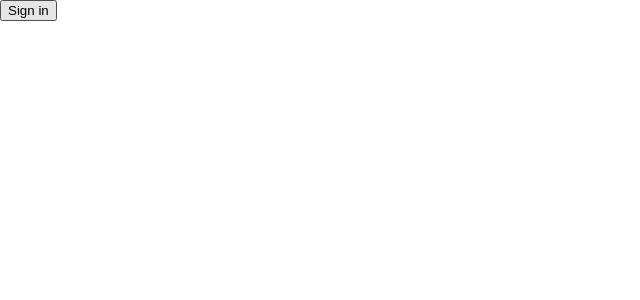
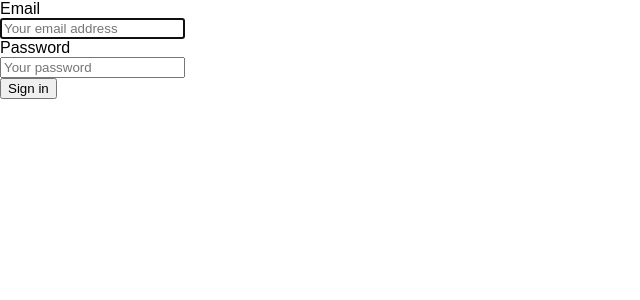
Before and after one commit to gil-air-may/react-boilerplate, a React app: page / in a window 1280 px wide. Shown: the top 300 px of the page, without its empty margins (0-640 px from the left). Built offline with nearby package versions, Linux system fonts and the light colour scheme.

Commit message:
WIP still trying to redirect to private route

```diff
--- a/package.json
+++ b/package.json
@@ -3,7 +3,9 @@
   "version": "0.1.0",
   "private": true,
   "dependencies": {
+    "ajv": "^6.5.3",
     "autoprefixer": "7.1.6",
+    "axios": "^0.18.0",
     "babel-core": "6.26.0",
     "babel-eslint": "7.2.3",
     "babel-jest": "20.0.3",
@@ -95,5 +97,8 @@
   },
   "eslintConfig": {
     "extends": "react-app"
+  },
+  "devDependencies": {
+    "prettier": "1.14.2"
   }
 }
--- a/src/Actions.js
+++ b/src/Actions.js
@@ -1,5 +1,23 @@
-export function signinUser() {
-  return function(dispatch) {
-    dispatch({ type: 'AUTH_USER'})
-  }
+import axios from 'axios'
+
+export const signinUser = (email, password) => dispatch => {
+
+
+  console.log({ email, password })
+    axios.post(`/sessions/signin`, { email: email, password: password })
+      .then(function (response) {
+        console.log('Inside then')
+        console.log(response)
+        // dispatch({ type: 'AUTH_USER'});
+        // console.log(response.data)
+        // localStorage.setItem('token', response.data.token);
+      })
+      .catch(function(error) {
+        console.log('Inside Error')
+        console.log(error)
+        //alert(error.message);
+      })
+  return
+  // return function(dispatch) {
+  // }
 }
--- a/src/App.js
+++ b/src/App.js
@@ -21,7 +21,7 @@ class App extends Component {
       <BrowserRouter>
         <Switch>
           <PrivateRoute path='/private' component={PrivateComponent}/>
-          <Route path='/' component={LoginPage}/>
+          <Route exact path='/' component={LoginPage}/>
         </Switch>
       </BrowserRouter>
     </Provider>
--- a/src/LoginPage.js
+++ b/src/LoginPage.js
@@ -10,47 +10,59 @@ const mapStateToProps = state => {
 };
 
 class Login extends React.Component {
+  state = {
+    email: "",
+    password: "",
+  }
+
   handleFormSubmit = async (event) => {
-    // event.preventDefault();
-    // console.log(this.props)
-    // this.props.signinUser()
-    //   .then((response) => {
-    //     console.log(this.props)
-    //     if (this.state.isAuthenticated){
-    //       this.props.history.push("/private");
-    //     }
-    //   }, (error) => {
-    //     alert(error.message)
-    //   });
 
     try {
-      console.log(this.props)
-      await this.props.signinUser();
-      console.log(this.props)
+      await this.props.signinUser(this.state.email, this.state.password);
+      console.log('await has ended')
       if (this.props.isAuthenticated)
       { this.props.history.push("/private")}
 
     } catch (error) {
       alert(error.message)
     }
-
-
   }
-
 
   render() {
 
-    console.log(this.props)
     return (
-
+      <form>
+        <div className="field">
+          <label className="label">Email</label>
+          <div className="control">
+            <input
+            className="input"
+            type="email"
+            placeholder="Your email address"
+            value={this.state.email}
+            autoFocus={true}
+            onChange={(e) => this.setState({...this.state, email: e.target.value})}
+            />
+          </div>
+      </div>
+      <div className="field">
+        <label className="label">Password</label>
+        <div className="control">
+          <input
+          className="input"
+          type="password"
+          placeholder="Your password"
+          value={this.state.password}
+          onChange={(e) => this.setState({...this.state, password: e.target.value})}
+          />
+        </div>
+      </div>
       <button
-        className="button is-primary"
-        onClick={this.handleFormSubmit}
-        >Sign in</button>
+      className="button is-primary"
+      onClick={this.handleFormSubmit}
+      >Sign in</button>
+      </form>
       );
     }
 }
-export default connect(
-    mapStateToProps,
-    actions
-)(Login);
+export default connect(mapStateToProps,actions)(Login);
```
Also changed, not shown: 1 other file (tests, documents, lock files or other folders).
